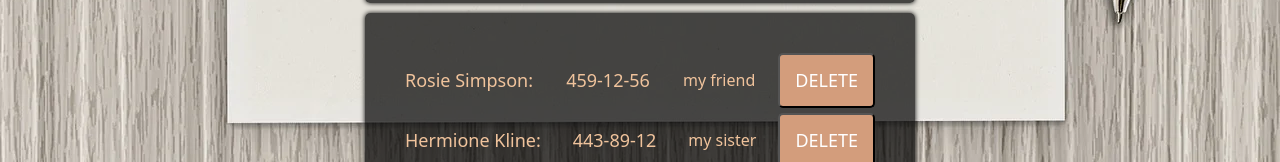
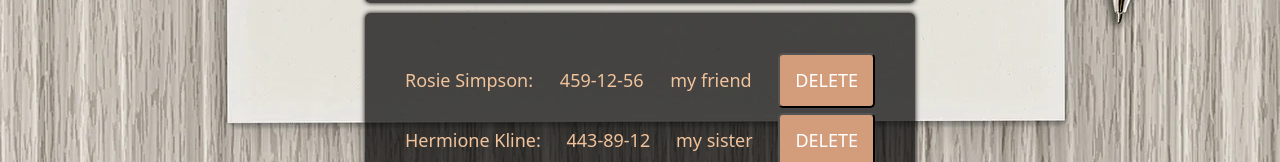
Before and after one commit to KaterynaLutska/Phonebook-React-02, a React (Create React App) app: page / in a window 1280 px wide. Shown: the part 638-800 px from the top of the page. Built offline with nearby package versions, Linux system fonts and the light colour scheme.

Commit message:
font-size

```diff
--- a/src/App.css
+++ b/src/App.css
@@ -103,15 +103,11 @@ h1 {
   margin-bottom: 5px;
 }
 
-.contact-span {
-  margin-left: 10px;
-  margin-right: 10px;
-}
 .filter {
   margin-bottom: 10px;
 }
 
 .contact-message {
-  font-size: 16px;
+  font-size: 100%;
   color: #f0c39c;
 }
```
Also changed, not shown: 6 other files (tests, documents, lock files or other folders).
